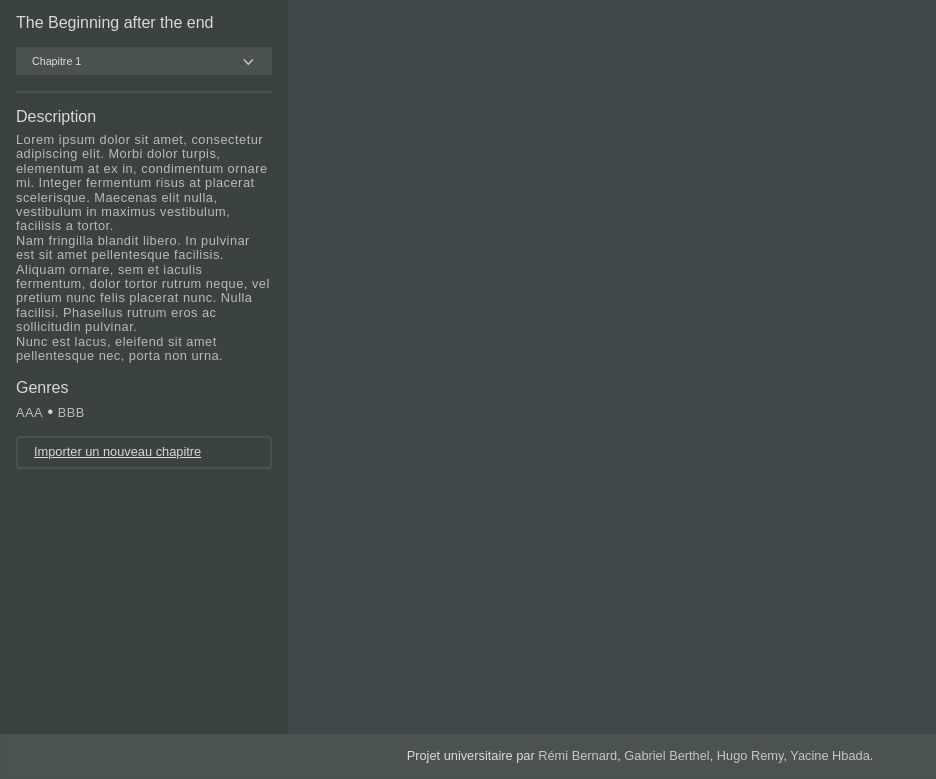
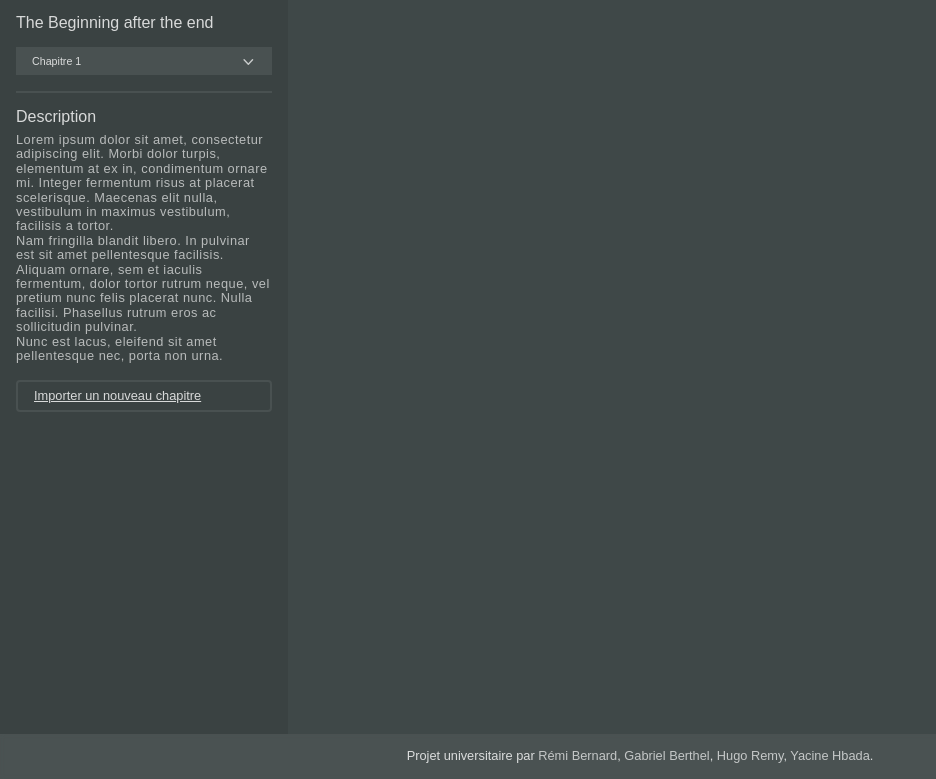
Before and after one commit to remib18/webtoon-like, a PHP site: page /webtoon in a window 1280 px wide. Shown: the part 45-824 px from the top of the page, without its empty margins (0-936 px from the left). Run offline with PHP 8.4, Linux system fonts and the light colour scheme.

Commit message:
Ignore categories for v1

```diff
--- a/site-php/src/pages/webtoon.php
+++ b/site-php/src/pages/webtoon.php
@@ -30,10 +30,10 @@ use WebtoonLike\Site\pageManager\WebtoonManager;
         <pre>Lorem ipsum dolor sit amet, consectetur adipiscing elit. Morbi dolor turpis, elementum at ex in, condimentum ornare mi. Integer fermentum risus at placerat scelerisque. Maecenas elit nulla, vestibulum in maximus vestibulum, facilisis a tortor.
 Nam fringilla blandit libero. In pulvinar est sit amet pellentesque facilisis. Aliquam ornare, sem et iaculis fermentum, dolor tortor rutrum neque, vel pretium nunc felis placerat nunc. Nulla facilisi. Phasellus rutrum eros ac sollicitudin pulvinar.
 Nunc est lacus, eleifend sit amet pellentesque nec, porta non urna.</pre>
-        <h3>Genres</h3>
+        <!--<h3>Genres</h3>
         <span class="genre">AAA</span>
         <span>•</span>
-        <span class="genre">BBB</span>
+        <span class="genre">BBB</span>-->
         <a href="./import-chapter.html" class="button outlined">Importer un nouveau chapitre</a>
     </aside>
     <section aria-describedby="content">
```
